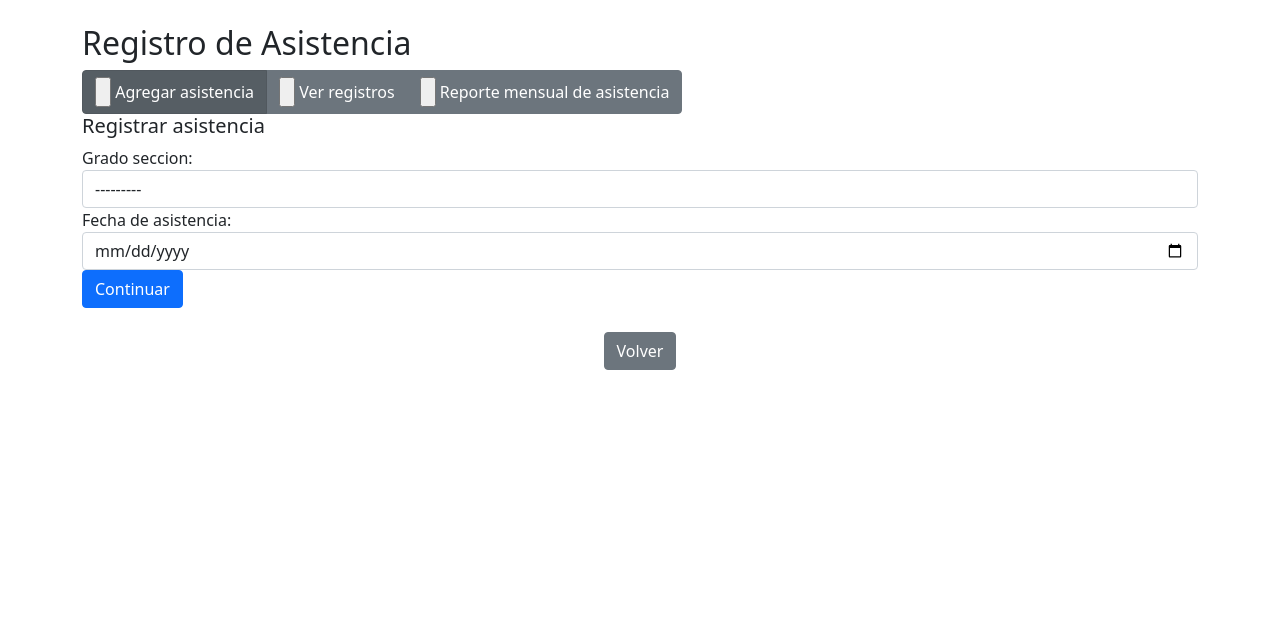
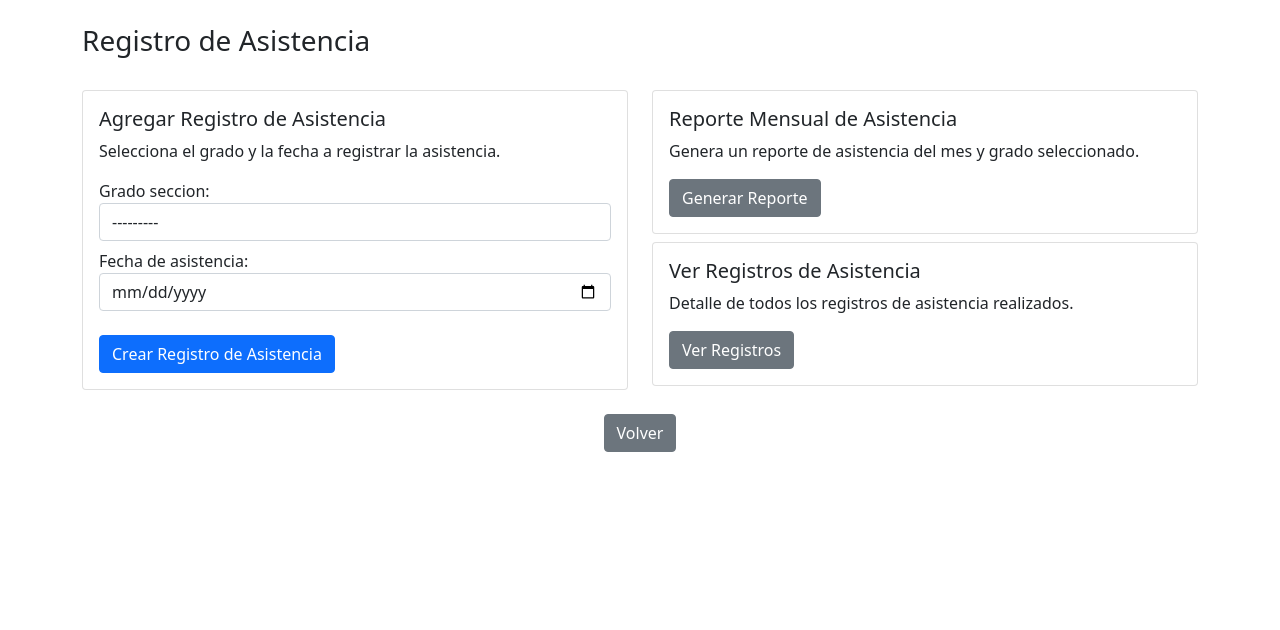
Before and after one commit to RR20102/DSI2024-SABANAPROYECT, a Django app: page /asistencia/gestionar_asistencia/ in a window 1280 px wide. Shown: the part 60-690 px from the top of the page. Run offline with Django 3.2, Linux system fonts and the light colour scheme; the visitor is signed in with stand-in values (Sample User, id 1).

Commit message:
Creacion de url, view y template de Reporte Mensual de Asistencia
Se definio la url, la vista y la template encargada de generar el reporte mensual de asistencia

```diff
--- a/accounts/forms.py
+++ b/accounts/forms.py
@@ -156,17 +156,6 @@ class DocenteForm(forms.ModelForm):
 
 
 #Registro de asistencia
-class SeleccionarGradoSeccionForm(forms.Form):
-    grado_seccion = forms.ModelChoiceField(
-        queryset=GradoSeccion.objects.all(),
-        label="Grado y Sección",
-        widget=forms.Select(attrs={'class': 'form-select'})  # Estilo Bootstrap
-    )
-    fecha = forms.DateField(
-        widget=forms.DateInput(attrs={'type': 'date', 'class': 'form-control'}),  # Estilo Bootstrap
-        label="Fecha de asistencia"
-    )
-
 ASISTENCIA_CHOICES = [
     ('P', 'Presente'),
     ('A', 'Ausente'),
--- a/accounts/templates/accounts/editar_asistencia.html
+++ b/accounts/templates/accounts/editar_asistencia.html
@@ -2,7 +2,7 @@
 {% block title %}Editar Asistencia{% endblock %}
 {% block content %}
 <div class="container mt-4">
-    <h2 class="mb-4">Editar Asistencia</h2>
+    <h3 class="mb-4">Editar Asistencia</h3>
 
     <div class="card">
         <div class="card-body">
@@ -16,7 +16,7 @@
                 <!-- Campo oculto para id_alumno -->
                 <input type="hidden" name="id_alumno" value="{{ asistencia.id_alumno.id_alumno }}">
 
-                <div class="form-group">
+                <div class="form-group mb-4">
                     <label for="asistio">Asistencia:</label>
                     <div class="form-check">
                         <input type="radio" id="presente" name="asistio" value="P" class="form-check-input" {% if asistencia.asistio == 'P' %}checked{% endif %}>
--- a/accounts/templates/accounts/gestionar_asistencia.html
+++ b/accounts/templates/accounts/gestionar_asistencia.html
@@ -5,40 +5,57 @@
 
 <div class="container mt-4">
 
-    <h2>Registro de Asistencia</h2>
+    <h3>Registro de Asistencia</h3>
+
     {% if messages %}
-    <div class="alert alert-success">
+    <div class="alert alert-success mt-2">
         {% for message in messages %}
             {{ message }}
         {% endfor %}
     </div>
     {% endif %}
 
-    <div class="btn-group btn-group-toggle" data-toggle="buttons">
-        <label class="btn btn-secondary active">
-          <input type="button" name="options" id="option1" autocomplete="off" checked> Agregar asistencia
-        </label>
-        <label class="btn btn-secondary">
-          <input type="button" name="options" id="option2" autocomplete="off"> Ver registros
-        </label>
-        <label class="btn btn-secondary">
-          <input type="button" name="options" id="option3" autocomplete="off"> Reporte mensual de asistencia
-        </label>
-    </div>
+    <div class="row row-cols-1 row-cols-md-2 g-4 mt-2">
+        <div class="col">
+            <div class="card">
+                <div class="card-body">
+                    <h5 class="card-title">Agregar Registro de Asistencia</h5>
+                    <p class="card-text">Selecciona el grado y la fecha a registrar la asistencia.</p>
 
-    <h5>Registrar asistencia</h5>
                     <form method="post">
                         {% csrf_token %}
                         <div class="form-group">
                             {{ form.grado_seccion.label_tag }}
                             {{ form.grado_seccion }}
                         </div>
-        <div class="form-group">
+                        <div class="form-group mt-2">
                             {{ form.fecha.label_tag }}
                             {{ form.fecha }}
                         </div>
-        <button type="submit" class="btn btn-primary">Continuar</button>
+                        <button type="submit" class="btn btn-primary mt-4">Crear Registro de Asistencia</button>
                     </form>
+
+                </div>
+            </div>
+        </div>
+        <div class="col">
+            <div class="card">
+                <div class="card-body">
+                    <h5 class="card-title">Reporte Mensual de Asistencia</h5>
+                    <p class="card-text">Genera un reporte de asistencia del mes y grado seleccionado.</p>
+                    <a href="{% url 'generar_reporte_asistencia' %}" class="btn btn-secondary">Generar Reporte</a>
+                </div>
+            </div>
+            <div class="card mt-2">
+                <div class="card-body">
+                    <h5 class="card-title">Ver Registros de Asistencia</h5>
+                    <p class="card-text">Detalle de todos los registros de asistencia realizados.</p>
+                    <a href="{% url 'ver_asistencias' %}" class="btn btn-secondary">Ver Registros</a>
+                </div>
+            </div>
+        </div>
+
+    </div>
 
     <div class="mt-4 d-flex justify-content-center">
         <a href="{% url 'home' %}" class="btn btn-secondary">Volver</a>
--- a/accounts/urls.py
+++ b/accounts/urls.py
@@ -1,7 +1,7 @@
 from django.urls import path
 #from django.contrib import admin
 from . import views
-from .views import registrar_estudiante, listar_estudiantes, editar_estudiante, registrar_asistencia, gestionar_asistencia
+from .views import registrar_estudiante, listar_estudiantes, editar_estudiante, registrar_asistencia, gestionar_asistencia,generar_reporte_asistencia
 
 urlpatterns = [
     #Codio Login - Codigo Chritian
@@ -35,4 +35,6 @@ urlpatterns = [
     path('asistencia/ver_asistencias/', views.ver_asistencias, name='ver_asistencias'),
     path('asistencia/editar/<int:id_asistencia>/', views.editar_asistencia, name='editar_asistencia'),
     path('asistencia/eliminar/<int:id_asistencia>/', views.eliminar_asistencia, name='eliminar_asistencia'),
+    path('asistencia/generar_reporte_asistencia/', views.generar_reporte_asistencia, name='generar_reporte_asistencia'),
+
 ]
--- a/accounts/views.py
+++ b/accounts/views.py
@@ -1,7 +1,7 @@
 from django.shortcuts import render, get_object_or_404, redirect
 #Importacion de modelos de la base de datos - Codigo Daniel
 from .models import Docente, Grado, Seccion, Asignacion, Estudiante, GradoSeccion, Asistencia
-from .forms import AsignacionForm, EstudianteForm, AsistenciaFormSet, SeleccionarGradoSeccionForm, AsistenciaForm, GradoSeccionForm
+from .forms import AsignacionForm, EstudianteForm, AsistenciaForm, GradoSeccionForm
 from django.contrib import messages  # Importa messages
 from django.http import JsonResponse
 import json
@@ -477,7 +477,6 @@ def eliminar_estudiante(request, id):
 
 
 
-
 # Codigo Registro de asistencia
 @login_required
 def gestionar_asistencia(request):
@@ -534,13 +533,12 @@ def ver_asistencias(request):
 def editar_asistencia(request, id_asistencia):
     asistencia = get_object_or_404(Asistencia, id_asistencia=id_asistencia)
 
-    print(f"Editando asistencia para ID: {asistencia.id_asistencia}")  # Verificar el ID de asistencia
+    print(f"Editando asistencia para ID: {asistencia.id_asistencia}")
 
     if request.method == 'POST':
-        print("Formulario enviado.")  # Confirmar que se envió el formulario
-        print("Datos recibidos:", request.POST)  # Imprimir datos recibidos del formulario
+        print("Formulario enviado.")
+        print("Datos recibidos:", request.POST)
 
-        # Crear un formulario con los datos enviados
         form = AsistenciaForm(request.POST, instance=asistencia)
 
         if form.is_valid():
@@ -548,18 +546,20 @@ def editar_asistencia(request, id_asistencia):
             messages.success(request, "Asistencia actualizada exitosamente.")
             return redirect('ver_asistencias')
         else:
-            print(f"Errores en el formulario: {form.errors}")  # Mostrar errores en consola
+            print(f"Errores en el formulario: {form.errors}")
     else:
         form = AsistenciaForm(instance=asistencia)
 
     return render(request, 'accounts/editar_asistencia.html', {'form': form, 'asistencia': asistencia})
 
 
-
-# Vista para eliminar un registro de asistencia
 @login_required
 def eliminar_asistencia(request, id_asistencia):
     asistencia = get_object_or_404(Asistencia, id_asistencia=id_asistencia)
     asistencia.delete()
     messages.success(request, "Asistencia eliminada exitosamente.")
-    return redirect('ver_asistencias')  # Cambia esta URL si es necesario
+    return redirect('ver_asistencias')
+
+@login_required
+def generar_reporte_asistencia(request):
+    return render(request, 'accounts/generar_reporte_asistencia.html')
```
Also changed, not shown: accounts/templates/accounts/generar_reporte_asistencia.html (added, +36 -0 lines), accounts/templates/accounts/registrar_asistencia.html (+30 -7 lines), accounts/templates/accounts/ver_asistencias.html (+80 -10 lines). Lines whose indentation alone changed are shown as unchanged.
